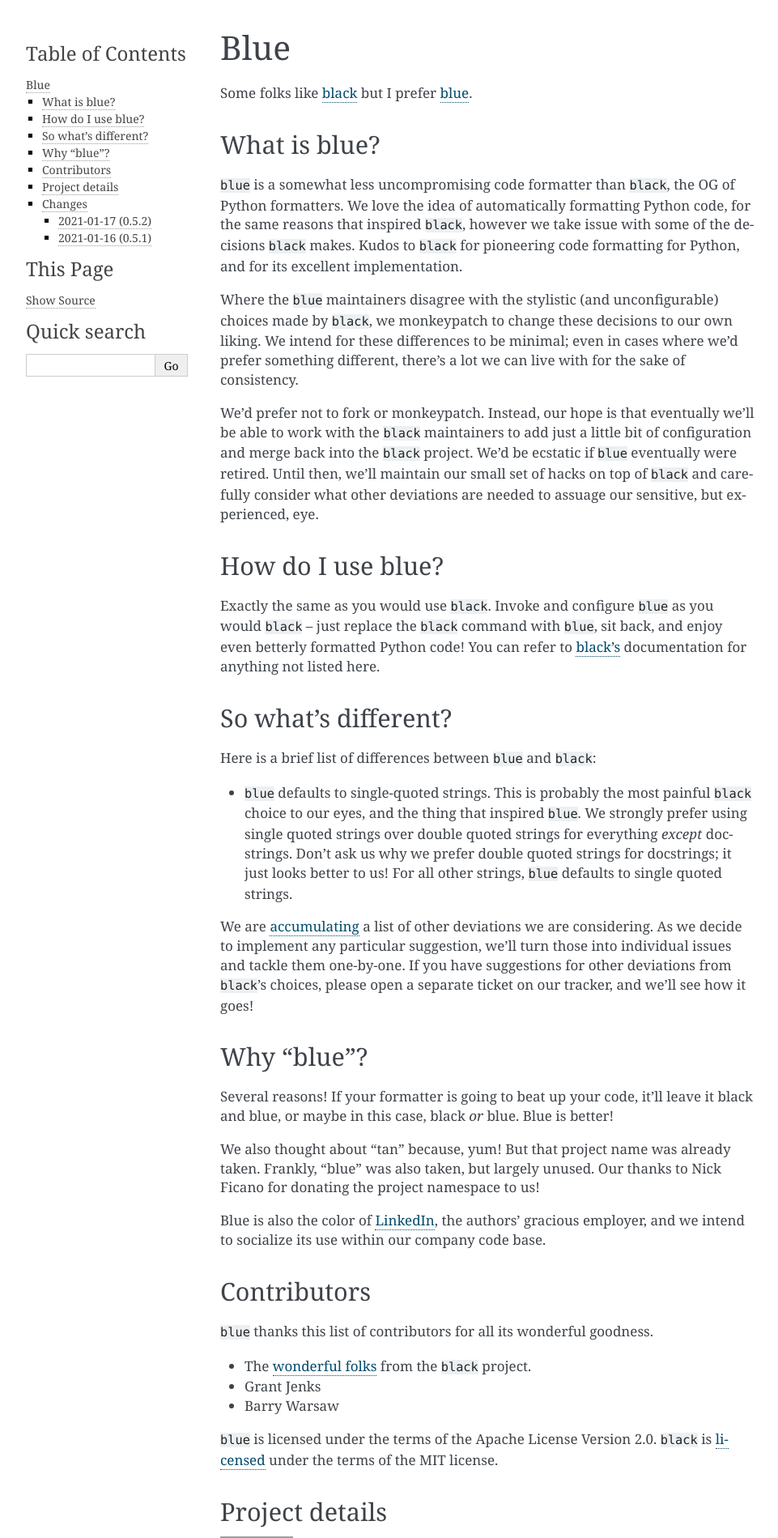
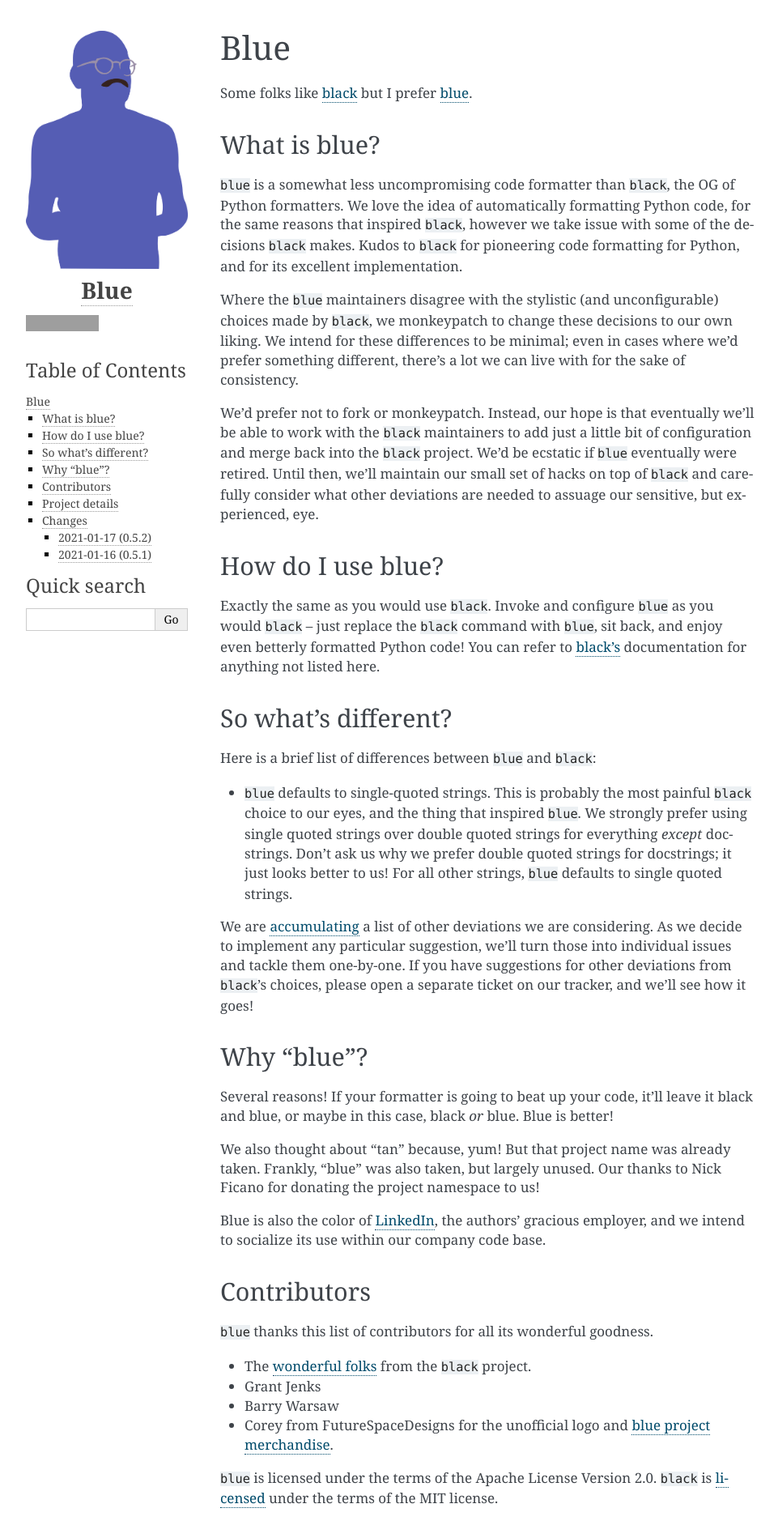
Before and after one commit to grantjenks/blue, a Sphinx documentation site: the page built from docs/index.rst, in a window 1280 px wide. Shown: the top 1899 px of the page at 81% size, without its empty margins (148-1109 px from the left). Built offline with Sphinx 7.4.7, drawn with Linux system fonts in a browser that asks for light colours; some of the changed text lies outside the part shown; grey boxes are pictures that could not be loaded.

Commit message:
Update README and docs with logo

```diff
--- a/README.rst
+++ b/README.rst
@@ -83,6 +83,8 @@
   ``black`` project.
 * Grant Jenks
 * Barry Warsaw
+* Corey from FutureSpaceDesigns for the unofficial logo and `blue project
+  merchandise <https://www.teepublic.com/t-shirt/6556561-tobias-blue>`_.
 
 ``blue`` is licensed under the terms of the Apache License Version 2.0.
 ``black`` is `licensed <https://github.com/psf/black#license>`_ under the
@@ -95,6 +97,9 @@
 .. image:: https://github.com/grantjenks/blue/workflows/integration/badge.svg
    :target: https://github.com/grantjenks/blue/actions?query=workflow%3Aintegration
 
+.. image:: https://github.com/grantjenks/blue/workflows/release/badge.svg
+   :target: https://github.com/grantjenks/blue/actions?query=workflow%3Arelease
+
 * Project home: https://github.com/grantjenks/blue
 * Report bugs and suggestions at: https://github.com/grantjenks/blue/issues
 * Code hosting: https://github.com/grantjenks/blue.git
--- a/docs/conf.py
+++ b/docs/conf.py
@@ -48,7 +48,6 @@
 
 # The theme to use for HTML and HTML Help pages.  See the documentation for
 # a list of builtin themes.
-#
 html_theme = 'alabaster'
 
 # Add any paths that contain custom static files (such as style sheets) here,
@@ -56,6 +55,25 @@
 # so a file named "default.css" will overwrite the builtin "default.css".
 html_static_path = ['_static']
 
+html_theme_options = {
+    'logo': 'logo.png',
+    'logo_name': True,
+    'logo_text_align': 'center',
+    'show_powered_by': False,
+    'show_related': True,
+    'github_user': 'grantjenks',
+    'github_repo': 'blue',
+    'github_type': 'star',
+}
+
+html_sidebars = {
+    '**': [
+        'about.html',
+        'localtoc.html',
+        'searchbox.html',
+    ]
+}
+
 
 # -- Read the Docs -----------------------------------------------------------
 
```
Also changed, not shown: docs/_static/logo.png (added).
